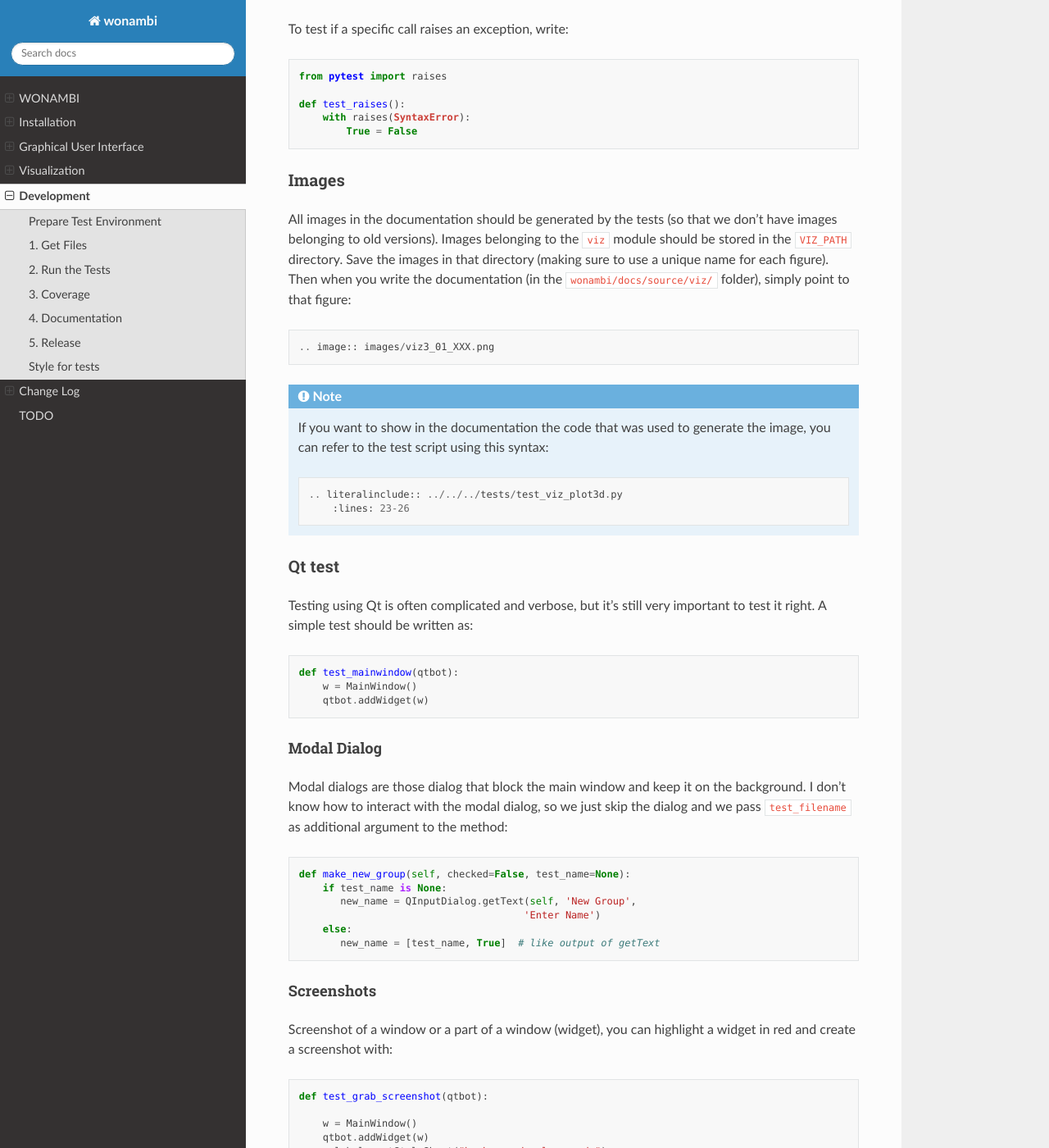
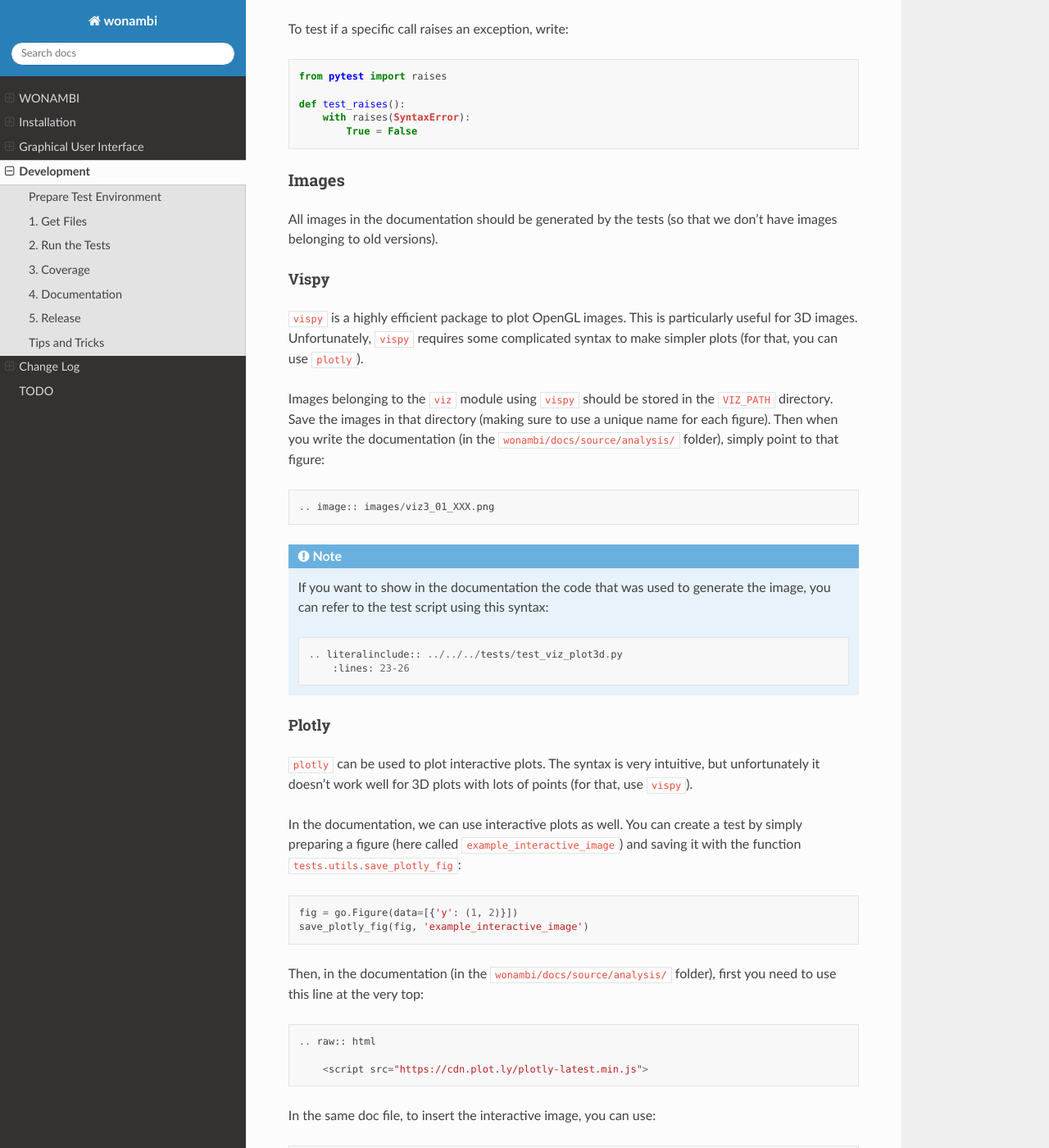
Before and after one commit to wonambi-python/wonambi, a Sphinx documentation site: the page built from docs/source/testing.rst, in a window 1280 px wide and 1400 px high, scrolled down 3983 px. Shown: the whole window at 82% size. Built offline with Sphinx 7.4.7 and the Read the Docs theme 2.0.0, drawn with Linux system fonts in a browser that asks for light colours; pages that are not in the unit, such as notebooks, are missing from menus; the version number could not be read and is left out; some of the changed text lies outside the part shown.

Commit message:
explain how to add plotly interactive plots

```diff
--- a/docs/source/index.rst
+++ b/docs/source/index.rst
@@ -9,8 +9,8 @@ Contents:
    introduction
    installation
    Modules, classes, functions<api/wonambi>
+   analysis/index
    gui/index
-   viz/index
    testing
    changelog
    todo
--- a/docs/source/testing.rst
+++ b/docs/source/testing.rst
@@ -148,7 +148,7 @@ A new release consists of a ``git tag``, which is uploaded to ``github``.
 
 .. _testtricks:
 
-Style for tests
+Tips and Tricks
 ---------------
 
 Writing tests with ``pytest`` is quite straightforward.
@@ -172,10 +172,18 @@ To test if a specific call raises an exception, write::
 
 Images
 ^^^^^^
+
 All images in the documentation should be generated by the tests (so that we don't have images belonging to old versions).
-Images belonging to the ``viz`` module should be stored in the ``VIZ_PATH`` directory.
+
+Vispy
+"""""
+``vispy`` is a highly efficient package to plot OpenGL images.
+This is particularly useful for 3D images.
+Unfortunately, ``vispy`` requires some complicated syntax to make simpler plots (for that, you can use ``plotly``).
+
+Images belonging to the ``viz`` module using ``vispy`` should be stored in the ``VIZ_PATH`` directory.
 Save the images in that directory (making sure to use a unique name for each figure).
-Then when you write the documentation (in the ``wonambi/docs/source/viz/`` folder), simply point to that figure::
+Then when you write the documentation (in the ``wonambi/docs/source/analysis/`` folder), simply point to that figure::
 
     .. image:: images/viz3_01_XXX.png
 
@@ -184,6 +192,30 @@ Then when you write the documentation (in the ``wonambi/docs/source/viz/`` folde
 
        .. literalinclude:: ../../../tests/test_viz_plot3d.py
            :lines: 23-26
+
+Plotly
+""""""
+``plotly`` can be used to plot interactive plots.
+The syntax is very intuitive, but unfortunately it doesn't work well for 3D plots with lots of points (for that, use ``vispy``).
+
+In the documentation, we can use interactive plots as well.
+You can create a test by simply preparing a figure (here called ``example_interactive_image``) and saving it with the function ``tests.utils.save_plotly_fig``::
+
+    fig = go.Figure(data=[{'y': (1, 2)}])
+    save_plotly_fig(fig, 'example_interactive_image')
+
+Then, in the documentation (in the ``wonambi/docs/source/analysis/`` folder), first you need to use this line at the very top::
+
+    .. raw:: html
+
+        <script src="https://cdn.plot.ly/plotly-latest.min.js">
+
+In the same doc file, to insert the interactive image, you can use::
+
+    .. raw:: html
+        :file: plotly/example_interactive_image.html
+
+You can use ``literalinclude`` to show the actual code in the tests.
 
 Qt test
 ^^^^^^^
--- a/docs/source/viz/index.rst
+++ /dev/null
@@ -1,6 +0,0 @@
-Visualization
-=============
-
-.. toctree::
-
-   plot3d
```
Also changed, not shown: docs/source/viz/plot3d.rst (deleted, +0 -63 lines), 1 other file.
